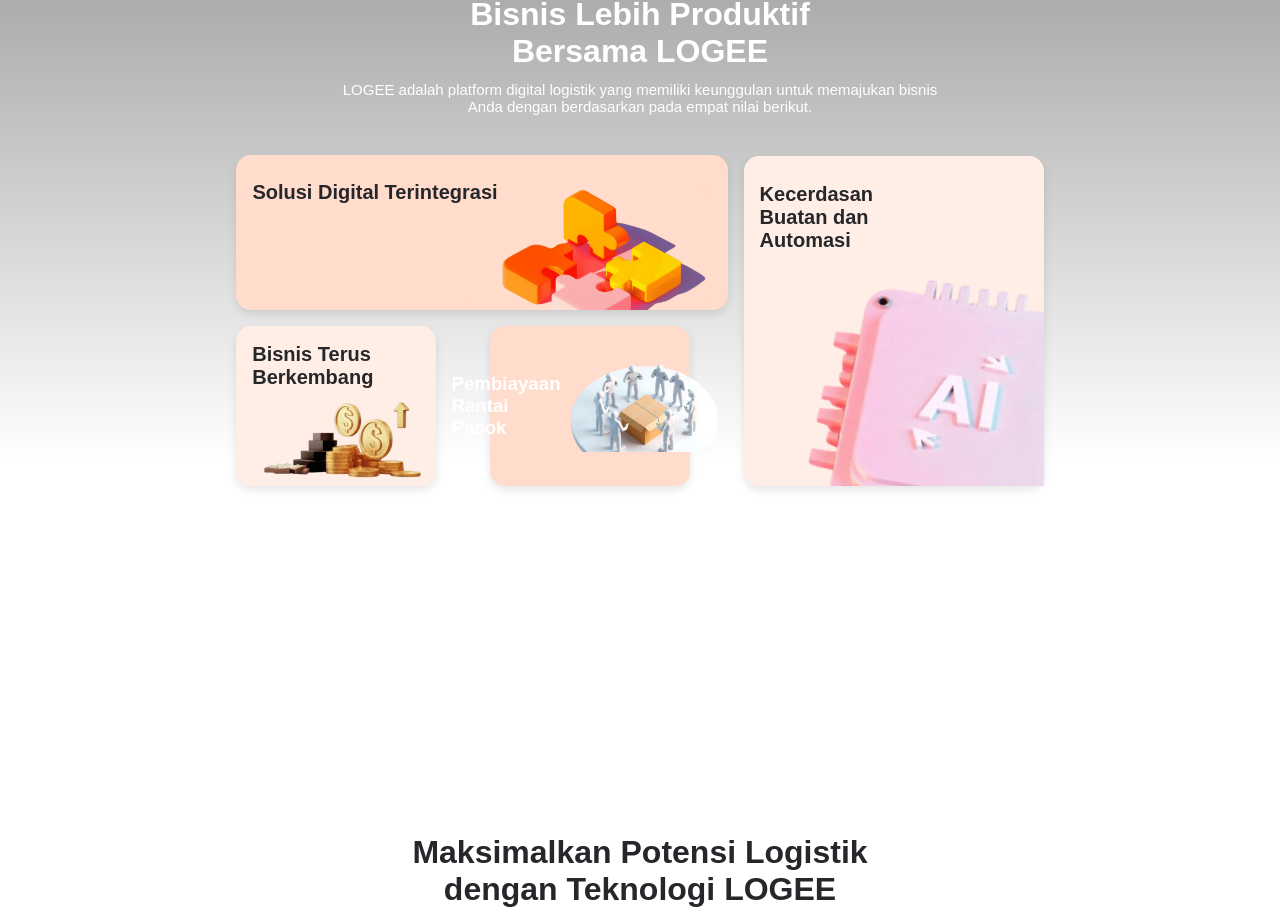
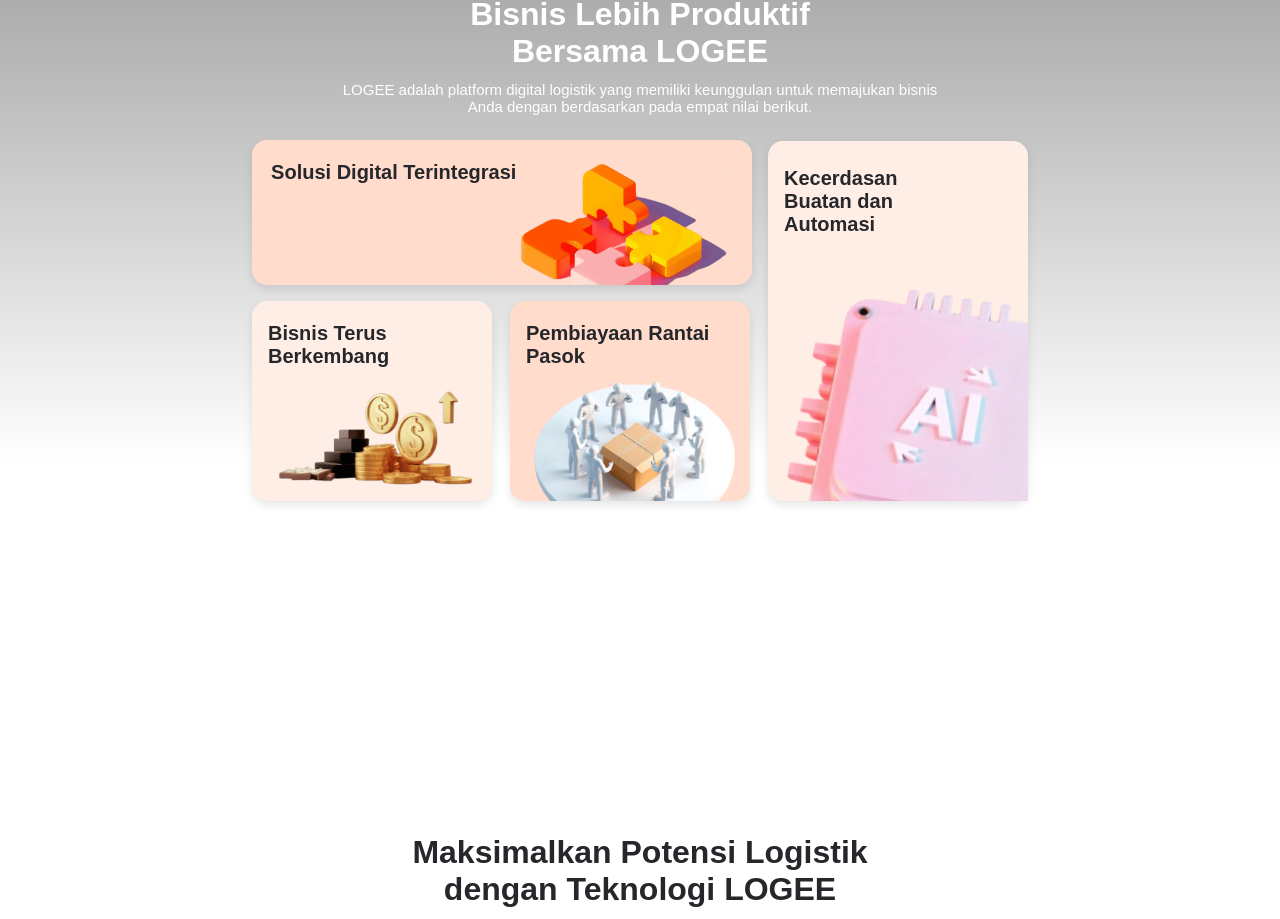
Before and after one commit to khaylabelva/Digistar-93, a React (Create React App) app in the folder digistar93/: page / in a window 1280 px wide. Shown: the part 1654-2573 px from the top of the page. Built offline with nearby package versions, Linux system fonts and the light colour scheme; a web font is replaced by a local one.

Commit message:
insert image di benefit section

```diff
--- a/digistar93/src/App.css
+++ b/digistar93/src/App.css
@@ -633,13 +633,12 @@
   justify-content: center;
 }
 
-/* Card One */
 .card-one {
   grid-column: 1 / span 2;
-  width: 100%;
-  height: 155px;
+  width: 500px;
+  height: 145px;
   background-color: #FFDCCC;
-  margin-top: 25px;
+  margin-top: 10px;
   padding: 1rem;
   border-radius: 15px;
   box-shadow: 0 4px 8px rgba(0, 0, 0, 0.1);
@@ -658,21 +657,20 @@
 }
 
 .card-one img {
-  max-width: 100%;
-  max-height: 100%;
+  max-width: 110%;
+  max-height: 110%;
   object-fit: contain;
-  margin-bottom: -31px;
+  margin-bottom: -21px;
   margin-left: 0px;
   z-index: 0;
 }
 
-/* Card Two */
 .card-two {
   grid-row: 2 / 4;
-  width: 300px;
-  height: 330px;
+  width: 260px;
+  height: 360px;
   align-self: start;
-  transform: translateY(-170px);
+  transform: translateY(-160px);
   background-color: #FFEEE6;
   padding: 1rem;
   border-radius: 15px;
@@ -683,8 +681,8 @@
 }
 
 .card-two h3 {
-  margin-bottom: 13rem;
-  margin-right: -10rem;
+  margin-bottom: 15rem;
+  margin-right: -15rem;
   font-size: 1.25rem;
   text-align: left;
   color: #26272B;
@@ -692,23 +690,22 @@
 }
 
 .card-two img {
-  max-width: 100%;
-  max-height: 100%;
+  max-width: 120%;
+  max-height: 120%;
   object-fit: contain;
-  margin-bottom: -62px;
+  margin-bottom: -85px;
   margin-left: 30px;
   margin-right: -16px;
   z-index: 0;
 }
 
-/* Card Three */
 .card-three {
   grid-column: 1 / 2;
   grid-row: 3 / 4;
-  width: 200px;
-  height: 160px;
+  width: 240px;
+  height: 200px;
   align-self: start;
-  transform: translateY(-170px);
+  transform: translateY(-160px);
   background-color: #FFEEE6;
   padding: 1rem;
   border-radius: 15px;
@@ -719,8 +716,8 @@
 }
 
 .card-three h3 {
-  margin-bottom: 5rem;
-  margin-right: -10rem;
+  margin-bottom: 7rem;
+  margin-right: -17rem;
   font-size: 1.25rem;
   text-align: left;
   color: #26272B;
@@ -737,14 +734,13 @@
   z-index: 0;
 }
 
-/* Card Four */
 .card-four {
   grid-column: 2 / 3;
   grid-row: 3 / 4;
-  width: 200px;
-  height: 160px;
+  width: 240px;
+  height: 200px;
   align-self: start;
-  transform: translateY(-170px);
+  transform: translateY(-160px);
   background-color: #FFDCCC;
   padding: 1rem;
   border-radius: 15px;
@@ -754,10 +750,23 @@
   align-items: center;
 }
 
+.card-four h3 {
+  margin-bottom: 7rem;
+  margin-right: -15rem;
+  font-size: 1.25rem;
+  text-align: left;
+  color: #26272B;
+  z-index: 1;
+}
+
 .card-four img {
-  max-width: 100%;
-  max-height: 100%;
+  max-width: 110%;
+  max-height: 110%;
   object-fit: contain;
+  margin-bottom: -75px;
+  margin-left: 30px;
+  margin-right: -16px;
+  z-index: 0;
 }
 
 /* Services.css */
--- a/digistar93/src/component/Benefit.js
+++ b/digistar93/src/component/Benefit.js
@@ -1,6 +1,6 @@
 import React from 'react';
 import '../App.css';
-import card1 from '../assets/card1.png';  // Adjust the path to where your images are stored
+import card1 from '../assets/card1.png';
 import card2 from '../assets/card2.png';
 import card3 from '../assets/card3.png';
 import card4 from '../assets/card4.png';
```
